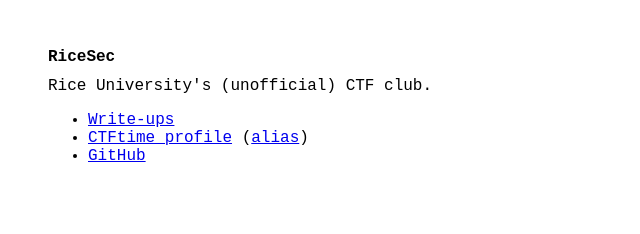
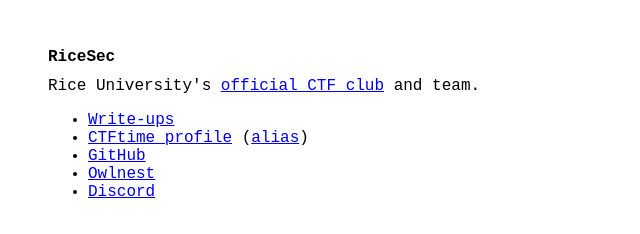
Before and after one commit to RiceSec/ricesec.github.io, a plain HTML site: page index.html in a window 1280 px wide. Shown: the whole page, without its empty margins (0-640 px from the left). Drawn offline with Linux system fonts and the light colour scheme.

Commit message:
Update index page

```diff
--- a/index.html
+++ b/index.html
@@ -11,7 +11,11 @@
 	<body>
 		<h1>RiceSec</h1>
 
-		Rice University's (unofficial) CTF club.
+		Rice University's
+		<a href="https://owlnest.rice.edu/organization/ricesec"
+			>official CTF club</a
+		>
+		and team.
 
 		<nav>
 			<ul>
@@ -23,6 +27,14 @@
 					(<a href="https://ctftime.org/team/173868">alias</a>)
 				</li>
 				<li><a href="https://github.com/RiceSec/">GitHub</a></li>
+				<li>
+					<a href="https://owlnest.rice.edu/organization/ricesec"
+						>Owlnest</a
+					>
+				</li>
+				<li>
+					<a href="https://discord.com/invite/jBdqh74uNC">Discord</a>
+				</li>
 			</ul>
 		</nav>
 	</body>
```
